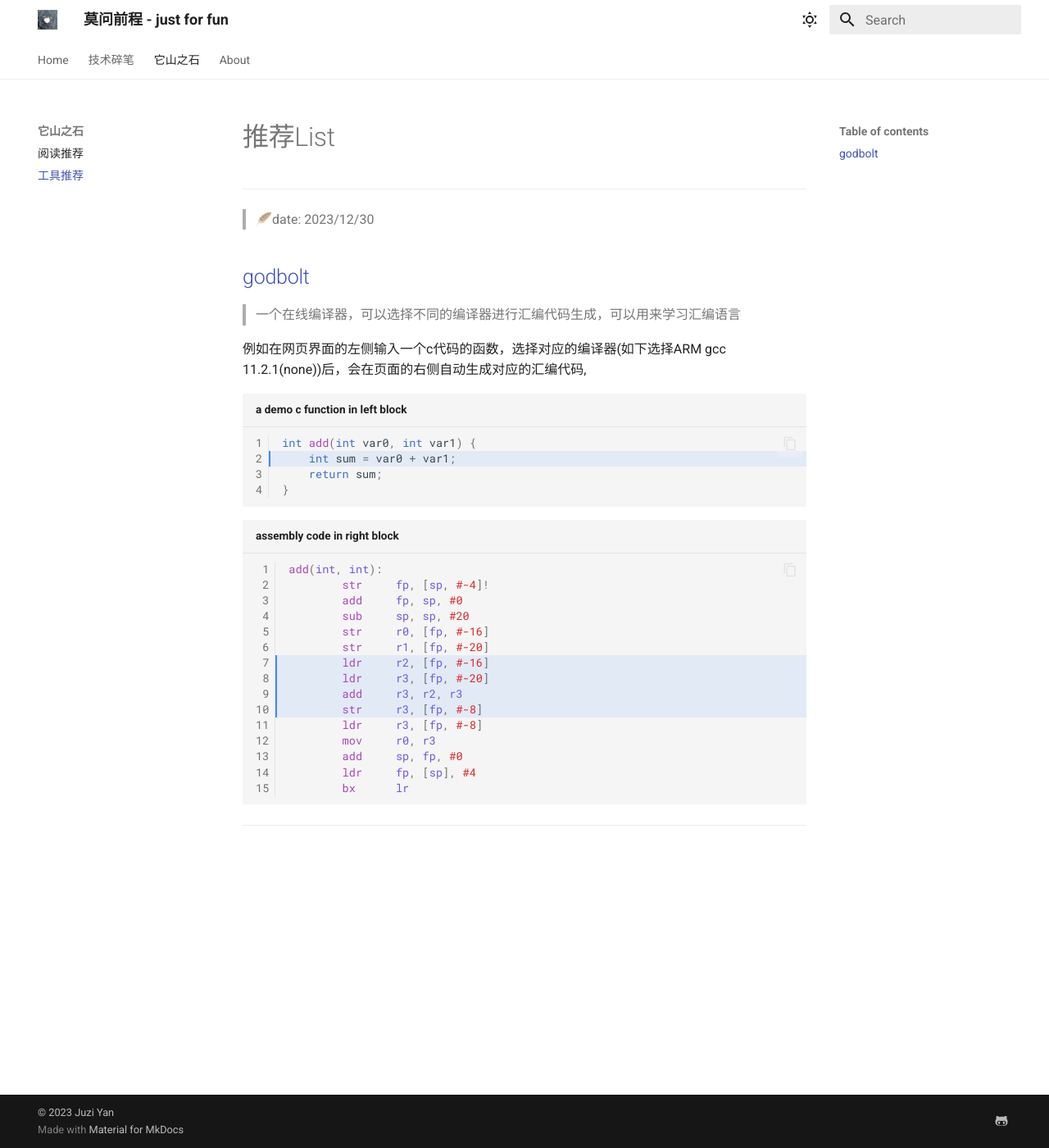
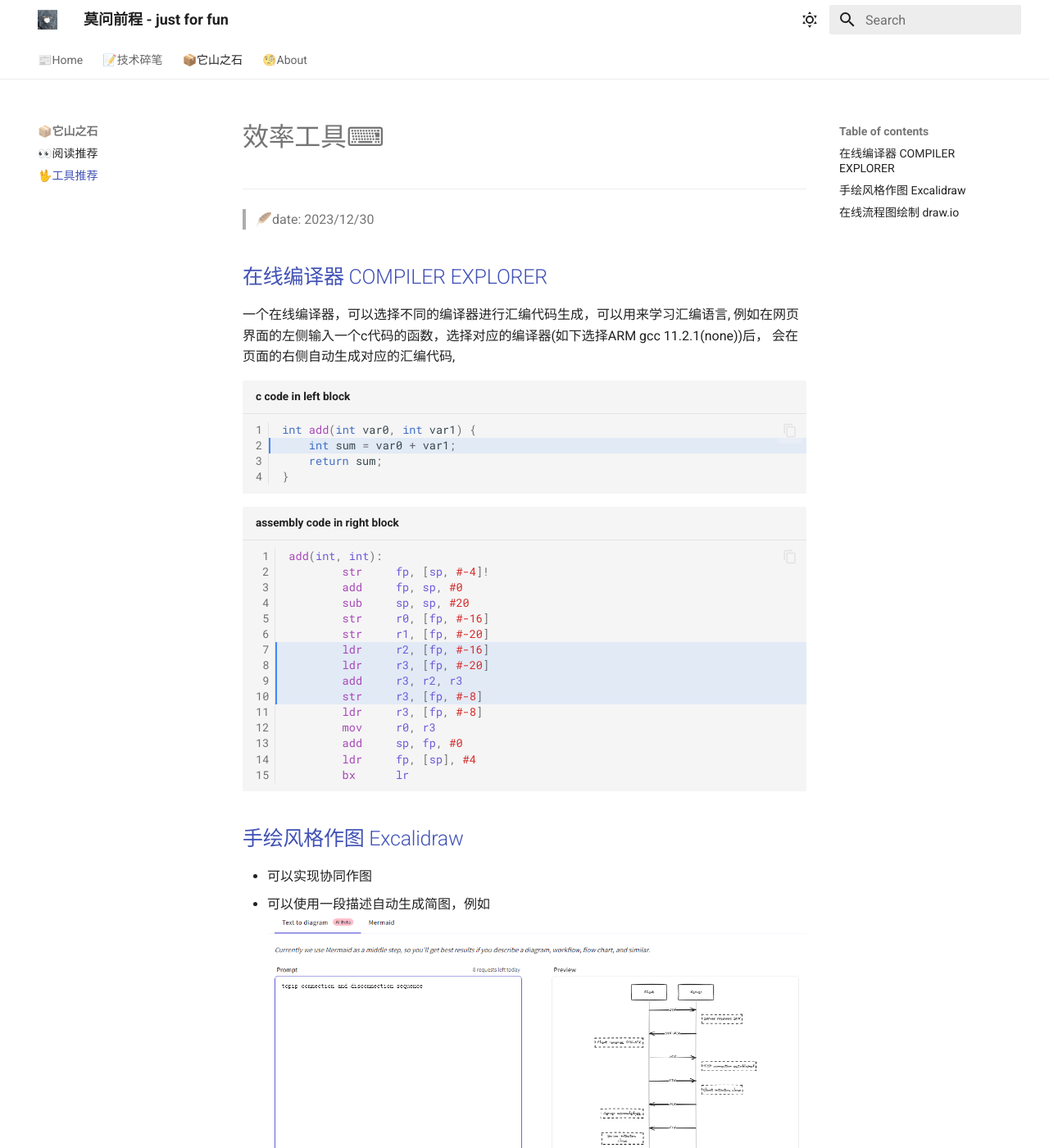
Before and after one commit to EWYan/juzidaxia, an MkDocs documentation site: the page built from docs/others/tools.md, in a window 1280 px wide and 1400 px high. Shown: the whole window at 82% size. Built offline with MkDocs 1.6.1 and Material for MkDocs 9.7.7, drawn with Linux system fonts in a browser that asks for light colours.

Commit message:
add two tools recos

````diff
--- a/docs/others/tools.md
+++ b/docs/others/tools.md
@@ -1,13 +1,13 @@
-# 推荐List
+# 效率工具⌨
 ---
 > 🪶date: 2023/12/30
 
-## [godbolt](https://godbolt.org/)
+## [在线编译器 COMPILER EXPLORER](https://godbolt.org/)
 
-> 一个在线编译器，可以选择不同的编译器进行汇编代码生成，可以用来学习汇编语言
-
-例如在网页界面的左侧输入一个c代码的函数，选择对应的编译器(如下选择ARM gcc 11.2.1(none))后，会在页面的右侧自动生成对应的汇编代码,
-```C title="a demo c function in left block" linenums="1" hl_lines="2"
+一个在线编译器，可以选择不同的编译器进行汇编代码生成，可以用来学习汇编语言,
+例如在网页界面的左侧输入一个c代码的函数，选择对应的编译器(如下选择ARM gcc 11.2.1(none))后，
+会在页面的右侧自动生成对应的汇编代码,
+```C title="c code in left block" linenums="1" hl_lines="2"
 int add(int var0, int var1) {
     int sum = var0 + var1;
     return sum;
@@ -31,4 +31,13 @@
         bx      lr
 ```
 
+## [手绘风格作图 Excalidraw](https://excalidraw.com/)
+- 可以实现协同作图
+- 可以使用一段描述自动生成简图，例如
+![text to diagram](../_assets/text_to_diagram.png)
+
+
+## [在线流程图绘制 draw.io](https://app.diagrams.net/)
+![text to diagram](../_assets/drawio.png)
+
 ---
--- a/mkdocs.yml
+++ b/mkdocs.yml
@@ -63,13 +63,13 @@
   - attr_list
 
 nav:
-    - Home: index.md
-    - 技术碎笔:
+    - 📰Home: index.md
+    - 📝技术碎笔:
       - tricore context: tech/context_switch.md
-    - 它山之石:
-      - 阅读推荐: others/reading.md
-      - 工具推荐: others/tools.md
-    - About: about.md
+    - 📦它山之石:
+      - 👀阅读推荐: others/reading.md
+      - 🖖工具推荐: others/tools.md
+    - 🧐About: about.md
 
 
 copyright: |
````
Also changed, not shown: docs/others/reading.md (+1 -1 lines), docs/_assets/drawio.png (added), docs/_assets/text_to_diagram.png (added).
